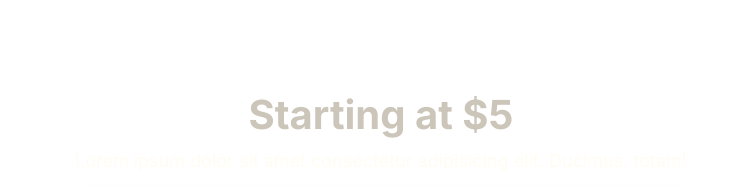
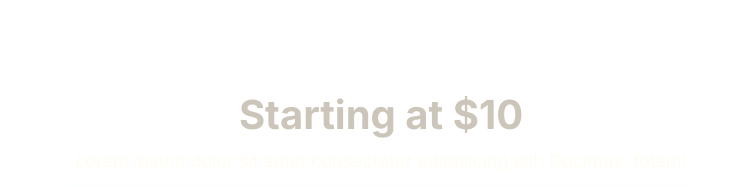
Before and after one commit to kcglr/website, a website built with Parcel: page playground.html in a window 1280 px wide. Shown: the top 187 px of the page, without its empty margins (259-1011 px from the left). Built offline with nearby package versions, Linux system fonts and the light colour scheme.

Commit message:
updated the price

```diff
--- a/playground.html
+++ b/playground.html
@@ -12,7 +12,7 @@
 <body>
     <section class="block container block-domain">
         <header class="block__header">
-            <h2>Starting at $5</h2>
+            <h2>Starting at $10</h2>
             <p>Lorem ipsum dolor sit amet consectetur adipisicing elit. Ducimus, totam!</p>
         </header>
         <div class="input-group">
```
